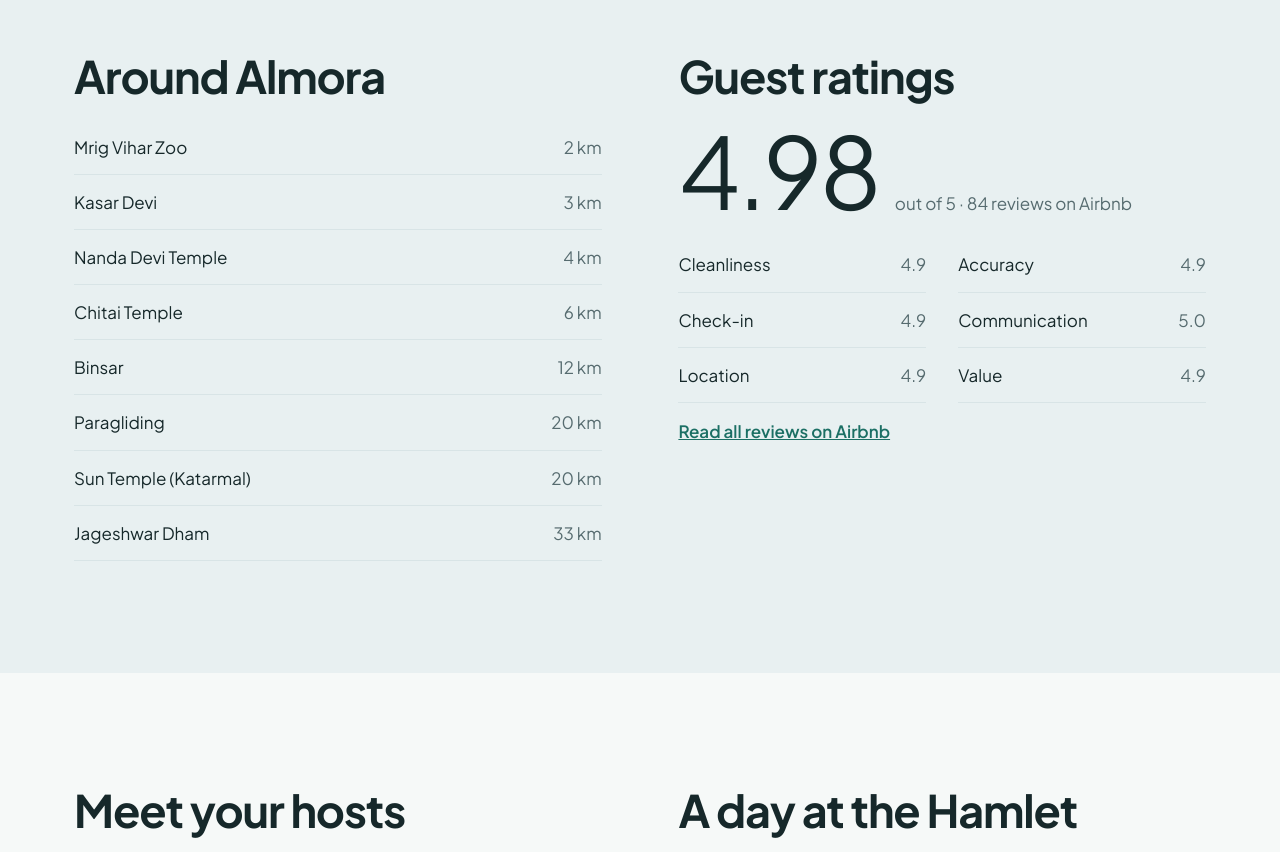
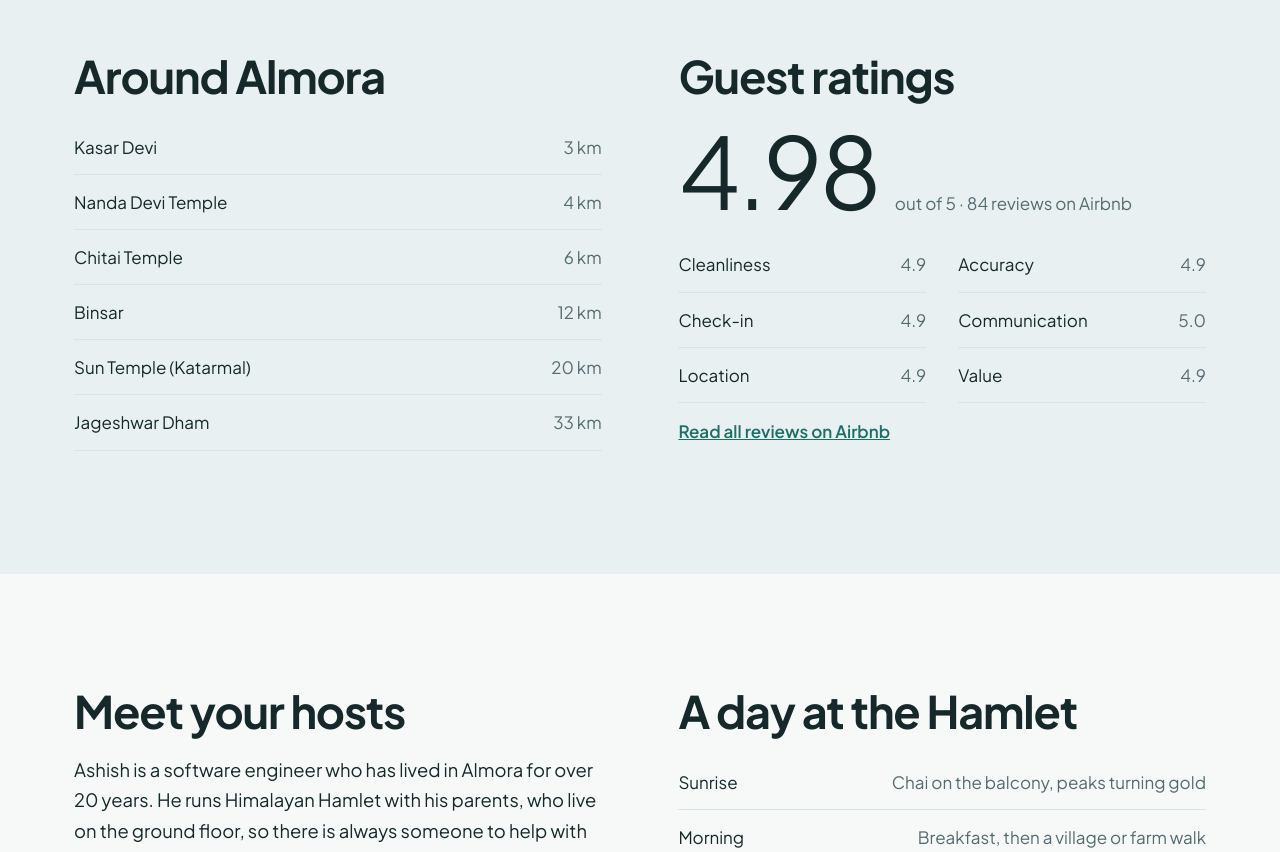
Before and after one commit to Bisht-Ashish/himalayanhamlet, an Angular app: page / in a window 1280 px wide. Shown: the part 4280-5132 px from the top of the page. Built offline with nearby package versions, Linux system fonts and the light colour scheme; no server answers.

Commit message:
Remove Mrig Vihar Zoo and Paragliding from Around Almora
Co-Authored-By: Claude Sonnet 5.5 <noreply@anthropic.com>
Claude-Session: https://claude.ai/code/session_01GQwJNHcPPfFDD3no1gpX5V

```diff
--- a/src/app/site-data.ts
+++ b/src/app/site-data.ts
@@ -106,12 +106,10 @@ export const GALLERY = [
 ];
 
 export const NEARBY = [
-  { label: 'Mrig Vihar Zoo', value: '2 km' },
   { label: 'Kasar Devi', value: '3 km' },
   { label: 'Nanda Devi Temple', value: '4 km' },
   { label: 'Chitai Temple', value: '6 km' },
   { label: 'Binsar', value: '12 km' },
-  { label: 'Paragliding', value: '20 km' },
   { label: 'Sun Temple (Katarmal)', value: '20 km' },
   { label: 'Jageshwar Dham', value: '33 km' },
 ];
```
